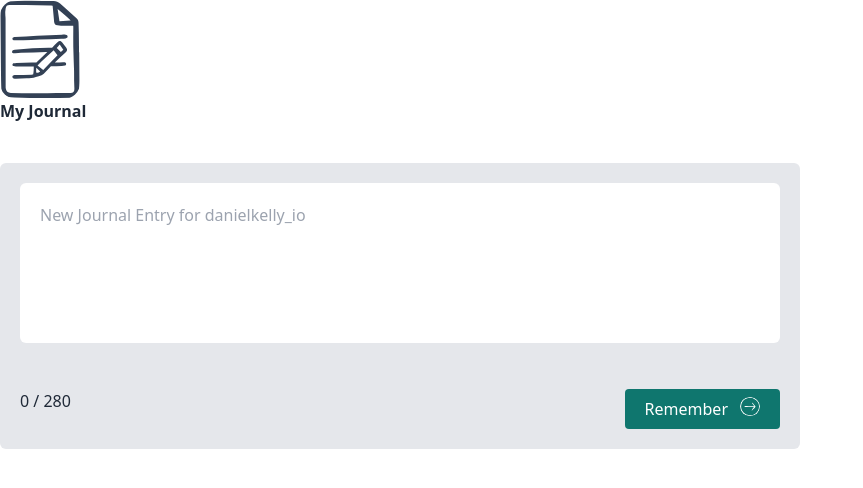
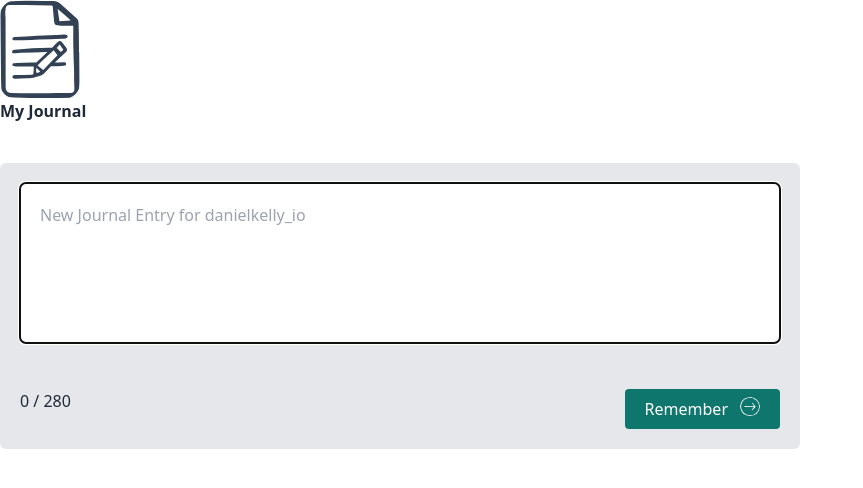
Before and after one commit to regislopeseso/typescript-with-vuejs, a Vue app: page / in a window 1280 px wide. Shown: the top 488 px of the page, without its empty margins (0-863 px from the left). Built offline with nearby package versions, Linux system fonts and the light colour scheme.

Commit message:
Typing Template Refs

```diff
--- a/src/App.vue
+++ b/src/App.vue
@@ -8,6 +8,7 @@
 
 const entries: Entry[] = reactive([]);
 
+// eslint-disable-next-line
 const user: User = reactive({
   id: 1,
   username: "regislopes",
--- a/src/components/EntryEditor.vue
+++ b/src/components/EntryEditor.vue
@@ -2,7 +2,7 @@
 import EmojiField from "@/components/EmojiField.vue";
 import ArrowCircleRight from "@/assets/icons/arrow-circle-right.svg";
 import type Emoji from "@/types/Emoji";
-import { ref, computed } from "vue";
+import { ref, computed, onMounted } from "vue";
 import type Entry from "@/types/Entry";
 
 // data
@@ -10,6 +10,11 @@
 const emoji = ref<Emoji | null>(null);
 const charCount = computed(() => body.value.length);
 const maxChars = 280;
+
+// template refs
+const textarea = ref<HTMLTextAreaElement | null>(null);
+
+onMounted(() => textarea.value?.focus());
 
 // events
 const emit = defineEmits<{
@@ -25,6 +30,7 @@
     body.value = textarea.value = textarea.value.substring(0, maxChars);
   }
 };
+
 const handleSubmit = () => {
   emit("@create", {
     body: body.value,
@@ -41,10 +47,13 @@
   <form class="entry-form" @submit.prevent="handleSubmit">
     <textarea
       :value="body"
+      ref="textarea"
       @keyup="handleTextInput"
       placeholder="New Journal Entry for danielkelly_io"
     ></textarea>
+
     <EmojiField v-model="emoji" />
+
     <div class="entry-form-footer">
       <span>{{ charCount }} / {{ maxChars }}</span>
       <button>Remember <ArrowCircleRight width="20" /></button>
```
